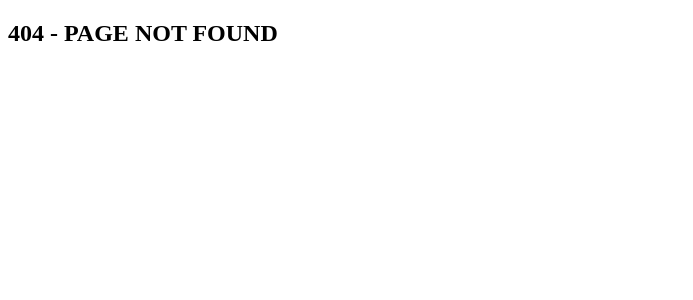
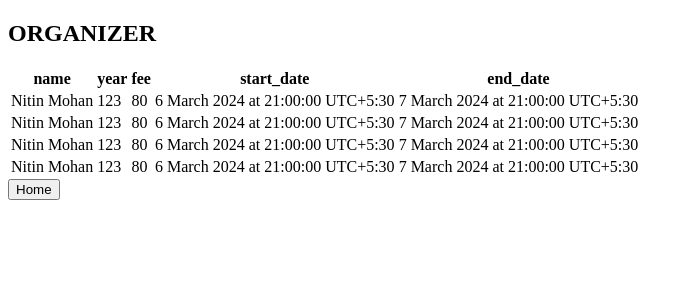
Before and after one commit to JigyasuPrakash/project-ui, a React (Create React App) app: page /event in a window 1280 px wide. Before the commit this address had no page. Shown: the top 300 px of the page, without its empty margins (0-693 px from the left). Built offline with nearby package versions, Linux system fonts and the light colour scheme.

Commit message:
initial page of every attribute

```diff
--- a/src/App.js
+++ b/src/App.js
@@ -8,6 +8,9 @@ function App() {
           Homepage
         </h2>
         <Link to="/venue"><button>Venue</button></Link>
+        <Link to="/organizer"><button>Organizer</button></Link>
+        <Link to="/category"><button>Category</button></Link>
+        <Link to="/event"><button>Event</button></Link>
       </header>
     </div>
   );
--- /dev/null
+++ b/src/components/Category/index.js
@@ -0,0 +1,49 @@
+import { Link } from "react-router-dom";
+
+function App() {
+    const category = [
+        {name: "Cultural", sponsor: true, audience_size: "small", duration: "one-day"},
+        {name: "Music", sponsor: true, audience_size: "small", duration: "one-day"},
+        {name: "Drama", sponsor: true, audience_size: "small", duration: "one-day"},
+        {name: "Sports", sponsor: true, audience_size: "small", duration: "one-day"}
+
+    ];
+    return (
+        <div className="App">
+            <header className="App-header">
+                <h2>
+                    CATEGORY
+                </h2>
+
+                <table>
+
+                    <thead>
+                        <tr><th>Name</th>
+                            <th>Sponsor</th>
+                            <th>Audience Size</th>
+                            <th>Duration</th>
+                        </tr>
+                    </thead>
+
+                    <tbody>
+                        {category.map((event, index) => (
+                            <tr key={index}>
+                                <td>{event.name}</td>
+                                <td>{event.sponsor ? "TRUE" : "FALSE"}</td>
+                                <td>{event.audience_size}</td>
+                                <td>{event.duration}</td>
+                            </tr>
+                        ))}
+                    </tbody>
+
+
+                </table>
+                <Link to="/"><button>Home</button></Link>
+
+
+            </header>
+        </div>
+    );
+}
+
+export default App;
--- /dev/null
+++ b/src/components/Event/index.js
@@ -0,0 +1,50 @@
+import { Link } from "react-router-dom";
+
+function App() {
+    const organizer = [
+        {name:"Nitin Mohan",year:[1,2,3], fee:"80", start_date:"6 March 2024 at 21:00:00 UTC+5:30", end_date:"7 March 2024 at 21:00:00 UTC+5:30"},
+        {name:"Nitin Mohan",year:[1,2,3], fee:"80", start_date:"6 March 2024 at 21:00:00 UTC+5:30", end_date:"7 March 2024 at 21:00:00 UTC+5:30"},
+        {name:"Nitin Mohan",year:[1,2,3], fee:"80", start_date:"6 March 2024 at 21:00:00 UTC+5:30", end_date:"7 March 2024 at 21:00:00 UTC+5:30"},
+        {name:"Nitin Mohan",year:[1,2,3], fee:"80", start_date:"6 March 2024 at 21:00:00 UTC+5:30", end_date:"7 March 2024 at 21:00:00 UTC+5:30"},
+    ];
+    return (
+        <div className="App">
+            <header className="App-header">
+                <h2>
+                    ORGANIZER
+                </h2>
+
+                <table>
+
+                    <thead>
+                        <tr>
+                            <th>name</th>
+                            <th>year</th>
+                            <th>fee</th>
+                            <th>start_date</th>
+                            <th>end_date</th>
+
+                        </tr>
+                    </thead>
+
+                    <tbody>
+                        {organizer.map((event, index) => (
+                            <tr key={index}>
+                                <td>{event.name}</td>
+                                <td>{event.year}</td>
+                                <td>{event.fee}</td>
+                                <td>{event.start_date}</td>
+                                <td>{event.end_date}</td>
+                            </tr>
+                        ))}
+                    </tbody>
+
+                </table>
+
+                <Link to="/"><button>Home</button></Link>
+            </header>
+        </div>
+    );
+}
+
+export default App;
--- /dev/null
+++ b/src/components/Organizer/index.js
@@ -0,0 +1,46 @@
+import { Link } from "react-router-dom";
+
+function App() {
+    const organizer = [
+        {comittee:"Music Club", poc_contact:"8372849132", poc_email:"mohannitin@gmail.com", poc_name:"Nitin Mohan"},
+        {comittee:"Music Club", poc_contact:"8372849132", poc_email:"mohannitin@gmail.com", poc_name:"Nitin Mohan"},
+        {comittee:"Music Club", poc_contact:"8372849132", poc_email:"mohannitin@gmail.com", poc_name:"Nitin Mohan"},
+        {comittee:"Music Club", poc_contact:"8372849132", poc_email:"mohannitin@gmail.com", poc_name:"Nitin Mohan"},
+    ];
+    return (
+        <div className="App">
+            <header className="App-header">
+                <h2>
+                    ORGANIZER
+                </h2>
+
+                <table>
+
+                    <thead>
+                        <tr><th>comittee</th>
+                            <th>poc_contact</th>
+                            <th>poc_email</th>
+                            <th>poc_name</th>
+                        </tr>
+                    </thead>
+
+                    <tbody>
+                        {organizer.map((event, index) => (
+                            <tr key={index}>
+                                <td>{event.comittee}</td>
+                                <td>{event.poc_contact}</td>
+                                <td>{event.poc_email}</td>
+                                <td>{event.poc_name}</td>
+                            </tr>
+                        ))}
+                    </tbody>
+
+                </table>
+
+                <Link to="/"><button>Home</button></Link>
+            </header>
+        </div>
+    );
+}
+
+export default App;
--- a/src/components/Venue/index.js
+++ b/src/components/Venue/index.js
@@ -2,20 +2,46 @@ import { Link } from "react-router-dom";
 
 function App() {
     const venue = [
-        {name: "ABC", location: "Main Audi", capacity: 50},
-        {name: "PQR", location: "MBA Audi", capacity: 20}
+        {name: "MG auditorium", location:"Globe square", approval_required: true,capacity:400},
+        {name: "MG auditorium", location:"Globe square", approval_required: true,capacity:400},
+        {name: "MG auditorium", location:"Globe square", approval_required: true,capacity:400},
+        {name: "MG auditorium", location:"Globe square", approval_required: true,capacity:400},
     ];
+
 
     return (
         <div className="App">
             <header className="App-header">
                 <h2>
-                    Venue Page hai ye bro
+                    VENUE
                 </h2>
+
+                <table>
+
+                    <thead>
+                        <tr><th>Name</th>
+                            <th>location</th>
+                            <th>approval_required</th>
+                            <th>capacity</th>
+                        </tr>
+                    </thead>
+
+                    <tbody>
+                        {venue.map((event, index) => (
+                            <tr key={index}>
+                                <td>{event.name}</td>
+                                <td>{event.location}</td>
+                                <td>{event.approval_required ? "TRUE" : "FALSE"}</td>
+                                <td>{event.capacity}</td>
+                            </tr>
+                        ))}
+                    </tbody>
+
+
+                </table>
                 <Link to="/"><button>Home</button></Link>
-                {venue.map((ele) => (
-                    <p>{ele.name} :: {ele.location} :: {ele.capacity}</p>
-                ))}
+
+
             </header>
         </div>
     );
--- a/src/index.js
+++ b/src/index.js
@@ -3,6 +3,9 @@ import ReactDOM from 'react-dom/client';
 import App from './App';
 import { BrowserRouter, Routes, Route } from 'react-router-dom';
 import Venue from './components/Venue';
+import Category from './components/Category';
+import Event from './components/Event';
+import Organizer from './components/Organizer'
 import NotFound from './components/NotFound';
 
 const root = ReactDOM.createRoot(document.getElementById('root'));
@@ -11,11 +14,10 @@ root.render(
     <Routes>
       <Route path="/" element={<App />} />
       <Route path='/venue' element={<Venue />} />
+      <Route path='/category' element={<Category />} />
+      <Route path='/organizer' element={<Organizer />} />
+      <Route path='/event' element={<Event />} />
       <Route path='*' element={<NotFound />} />
     </Routes>
   </BrowserRouter>
 );
-
-// If you want to start measuring performance in your app, pass a function
-// to log results (for example: reportWebVitals(console.log))
-// or send to an analytics endpoint. Learn more: https://bit.ly/CRA-vitals
```
